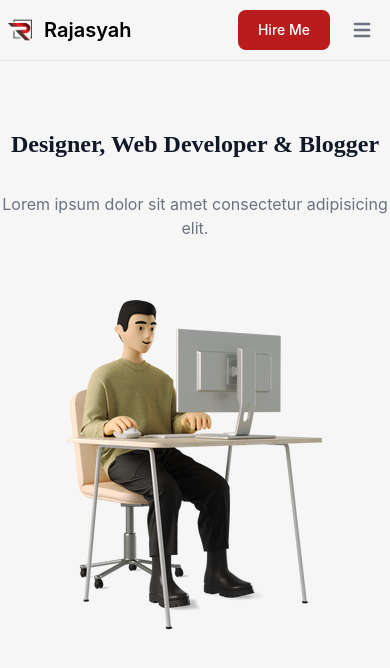
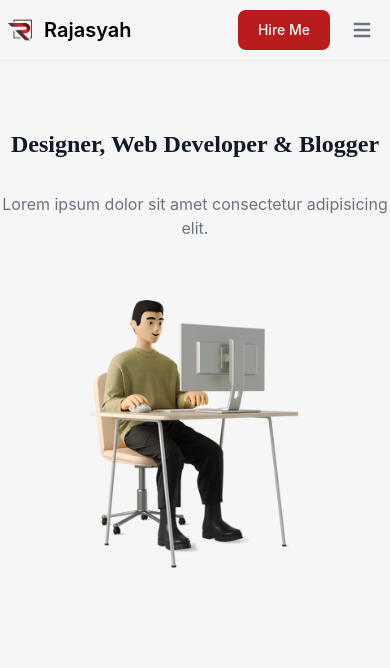
Before and after one commit to rajasyah/rajasyah.github.io, a plain HTML site: page index.html in a window 390 px wide. Drawn offline with nearby package versions, Linux system fonts and the light colour scheme.

Commit message:
resize img

```diff
--- a/index.html
+++ b/index.html
@@ -113,7 +113,7 @@
           Lorem ipsum dolor sit amet consectetur adipisicing elit.
         </p>
         <img
-          class="w-64 mt-10"
+          class="lg:w-64 w-52 mt-10"
           src="./assets/img/personal.png"
           alt="Personal Branding"
         />
```
